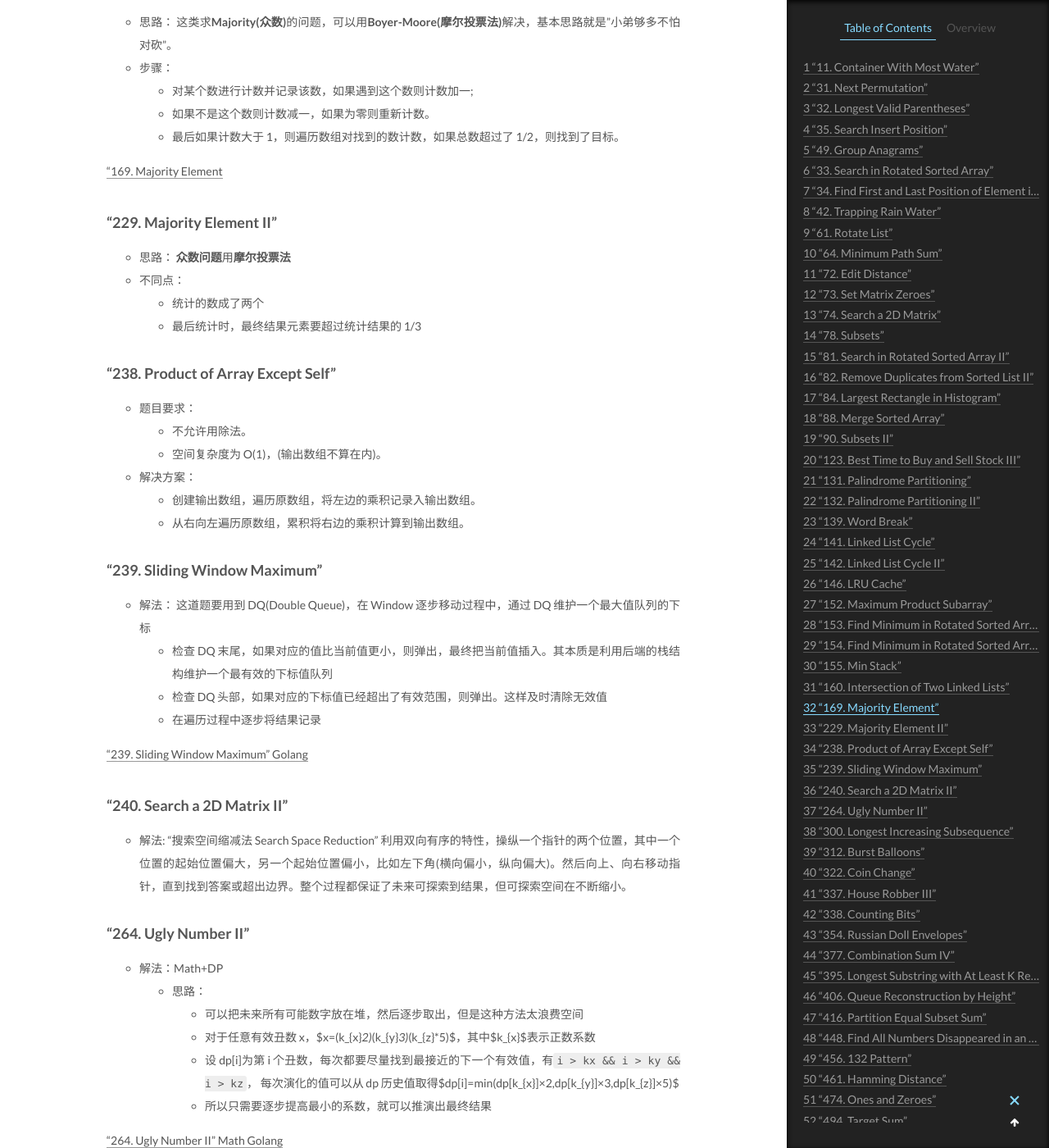
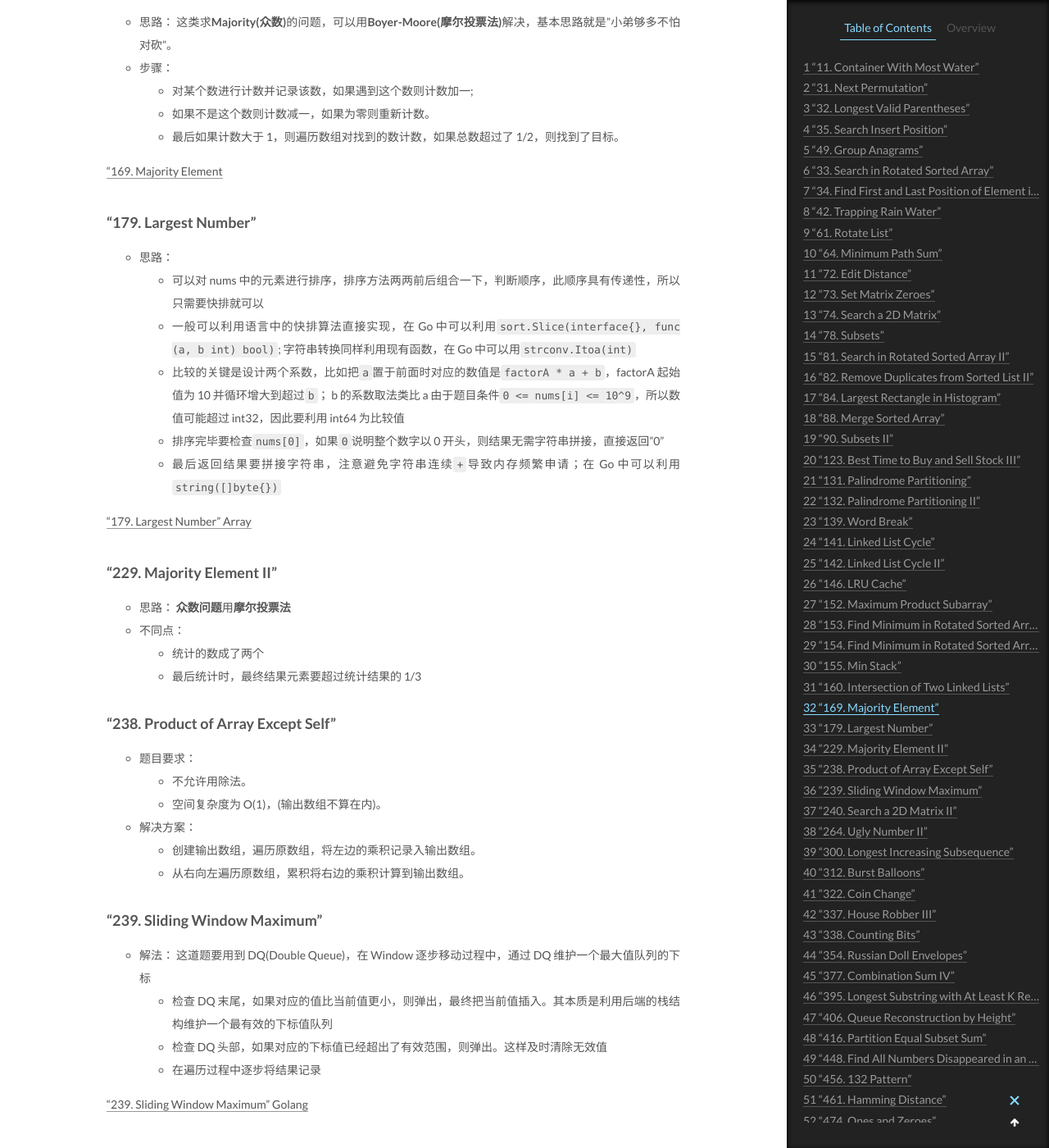
Before and after one commit to CodeHunter2006/CodeHunter2006.github.io, a Jekyll site: the page built from _posts/2020-12-27-LeetCode_Question_Category.md, in a window 1280 px wide and 1400 px high, scrolled down 9150 px. Shown: the whole window at 82% size. Built offline with Jekyll 4.4.1, drawn with Linux system fonts in a browser that asks for light colours; formulas are drawn with MathJax 3.

Commit message:
[doc]: add contents.

```diff
--- a/_posts/2020-12-27-LeetCode_Question_Category.md
+++ b/_posts/2020-12-27-LeetCode_Question_Category.md
@@ -336,6 +336,20 @@ tags: Algorithm Leetcode
   3. 最后如果计数大于 1，则遍历数组对找到的数计数，如果总数超过了 1/2，则找到了目标。
 
 ["169. Majority Element]()
+
+### "179. Largest Number"
+
+- 思路：
+  - 可以对 nums 中的元素进行排序，排序方法两两前后组合一下，判断顺序，此顺序具有传递性，所以只需要快排就可以
+  - 一般可以利用语言中的快排算法直接实现，在 Go 中可以利用`sort.Slice(interface{}, func (a, b int) bool)`;
+    字符串转换同样利用现有函数，在 Go 中可以用`strconv.Itoa(int)`
+  - 比较的关键是设计两个系数，比如把`a`置于前面时对应的数值是`factorA * a + b`，factorA 起始值为 10 并循环增大到超过`b`；
+    b 的系数取法类比 a
+    由于题目条件`0 <= nums[i] <= 10^9`，所以数值可能超过 int32，因此要利用 int64 为比较值
+  - 排序完毕要检查`nums[0]`，如果`0`说明整个数字以 0 开头，则结果无需字符串拼接，直接返回"0"
+  - 最后返回结果要拼接字符串，注意避免字符串连续`+`导致内存频繁申请；在 Go 中可以利用`string([]byte{})`
+
+["179. Largest Number" Array]()
 
 ### "229. Majority Element II"
 
```
Also changed, not shown: _posts/2019-12-28-Go_Package.md (+5 -0 lines), _posts/2020-12-27-Algorithm_Array.md (+26 -0 lines).
